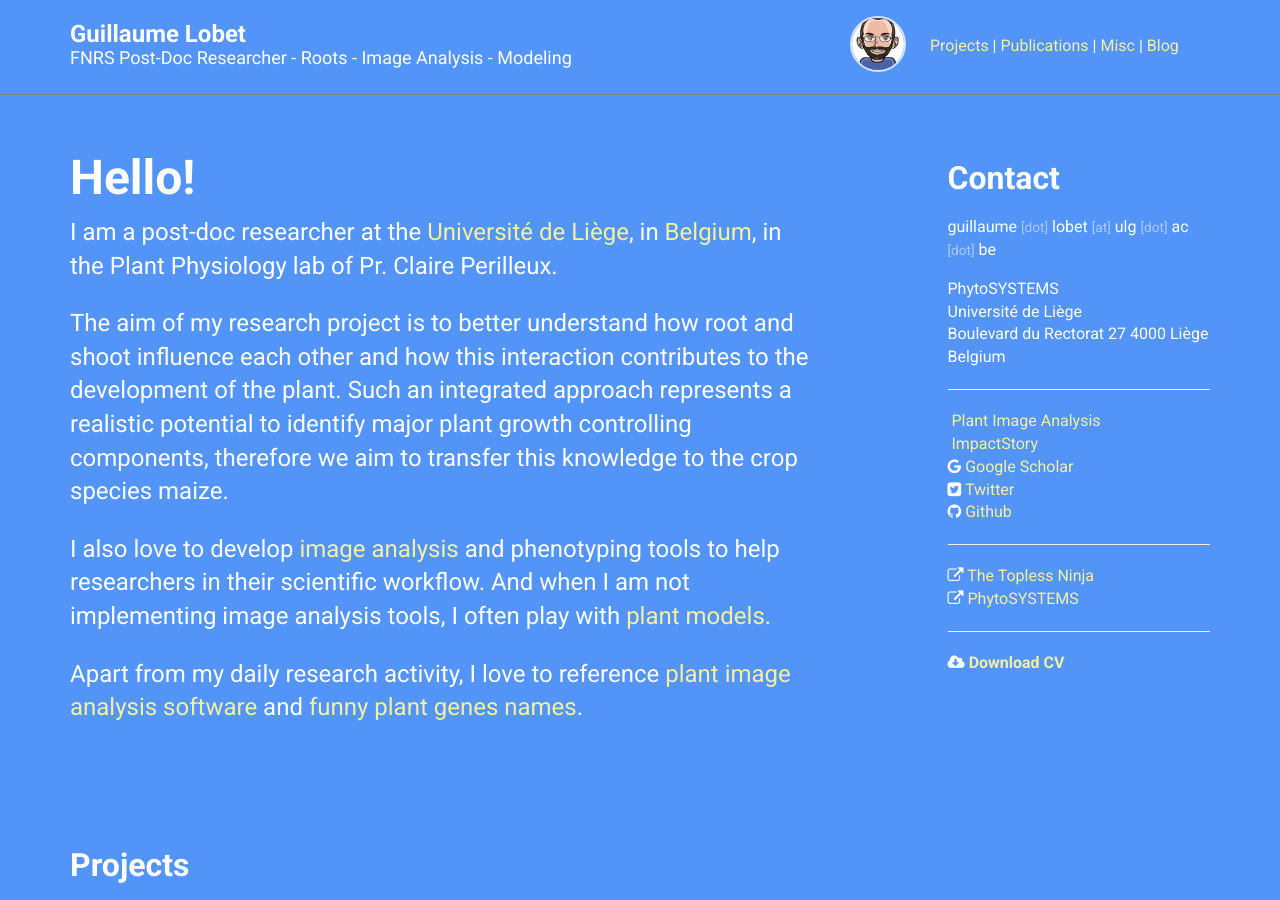
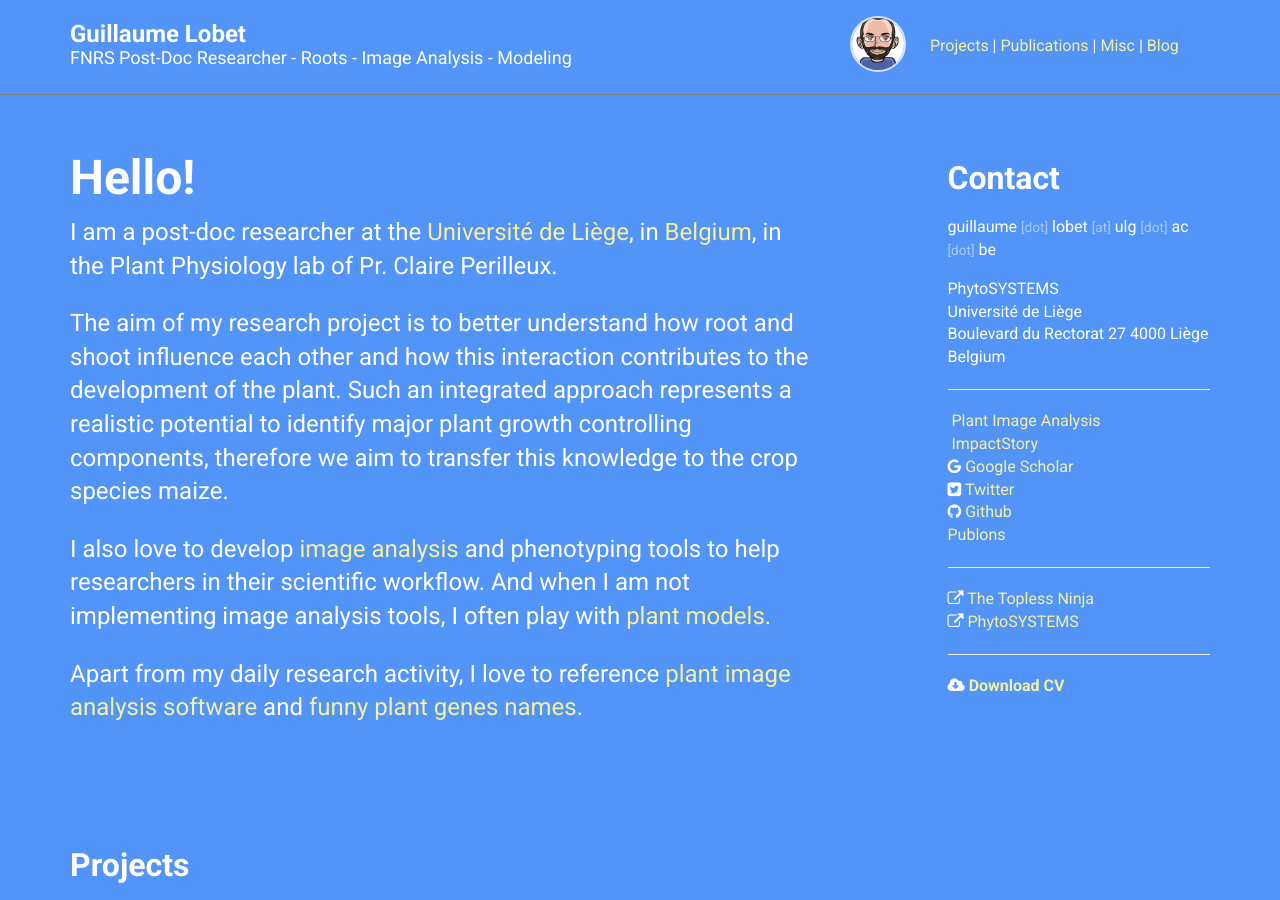
Before and after one commit to guillaumelobet/guillaumelobet.github.io, a Jekyll site: the page built from index.html, in a window 1280 px wide and 900 px high. Built offline with Jekyll 4.4.1, drawn with Linux system fonts in a browser that asks for light colours; nearby versions of some CDN libraries; the list of posts is cut into pages by our own code.

Commit message:
Update personal.yml

```diff
--- a/_data/personal.yml
+++ b/_data/personal.yml
@@ -48,6 +48,10 @@ profiles:
     network: Github
     username: guillaumelobet
     url: https://github.com/guillaumelobet/
+  -
+    network: Publons
+    username:
+    url: https://publons.com/author/207362/guillaume-lobet
 
 intro:
   title: Hello!
```
